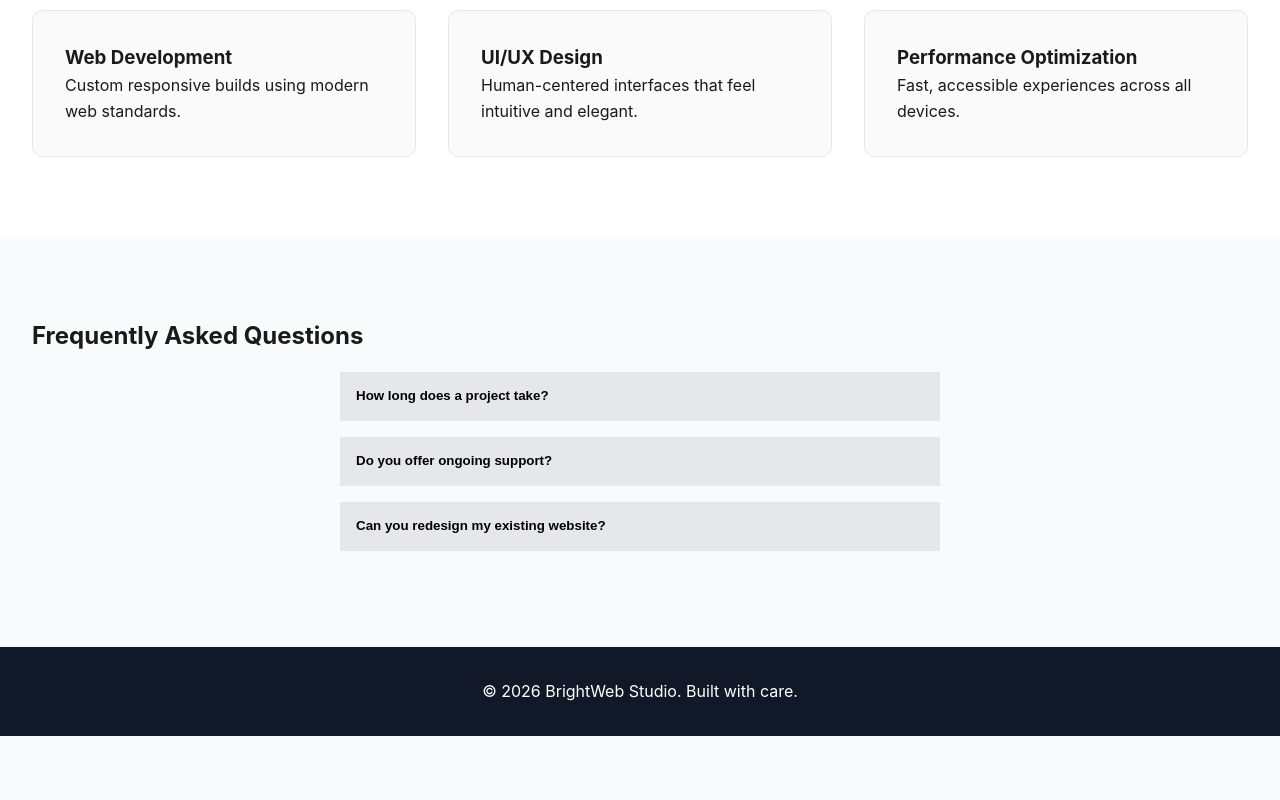
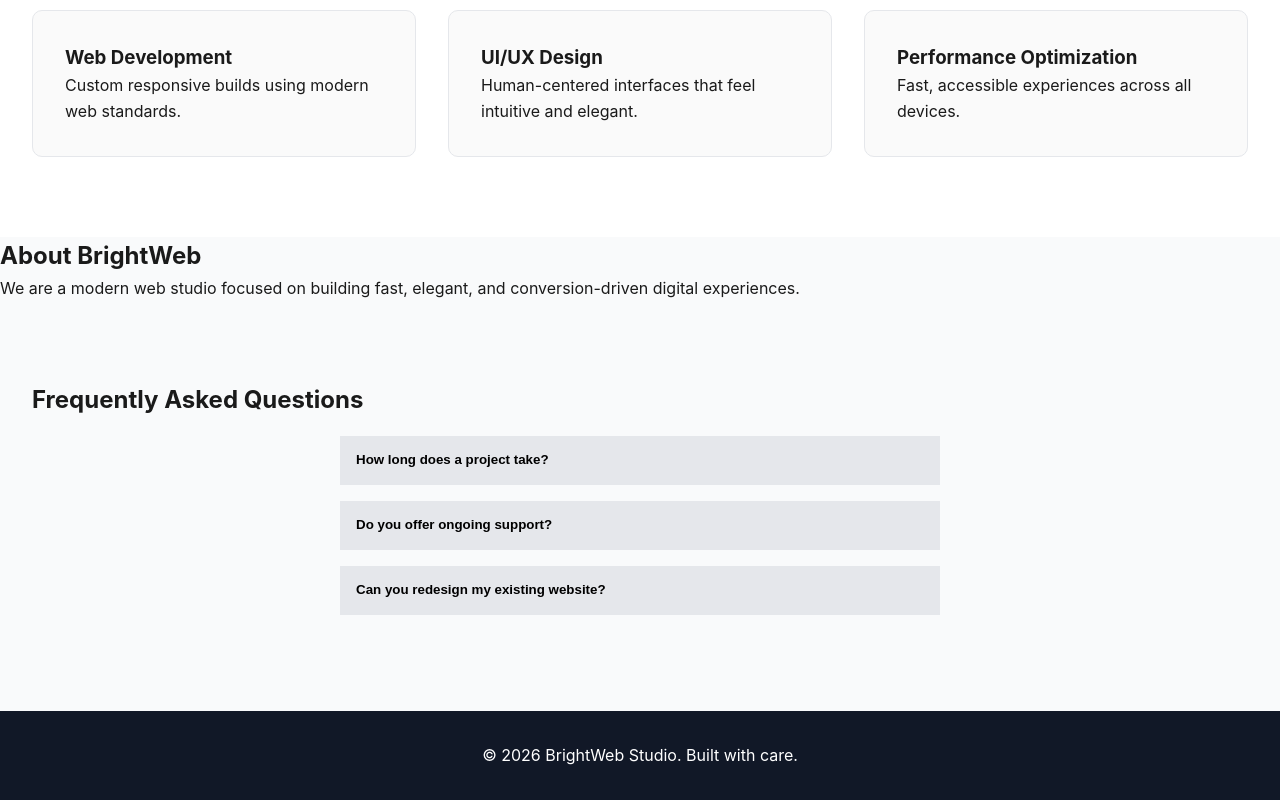
Before and after one commit to genesisazor/brightweb-studio, a plain HTML site: page index.html in a window 1280 px wide. Shown: the part 631-1431 px from the top of the page. Before the commit the page ends 1367 px from the top, so only its background shows below. Drawn offline with Linux system fonts and the light colour scheme.

Commit message:
Added section IDs

```diff
--- a/index.html
+++ b/index.html
@@ -31,7 +31,7 @@
         <button class="primary-btn">View Our Work</button>
     </section>
 
-    <section class="services">
+    <section id="services" class="services">
         <h2>Our Services</h2>
         <div class="service-grid">
             <div class="card">
@@ -49,7 +49,12 @@
         </div>
     </section>
 
-    <section class="faq">
+    <section id="about" class="about">
+    <h2>About BrightWeb</h2>
+    <p>We are a modern web studio focused on building fast, elegant, and conversion-driven digital experiences.</p>
+</section>
+
+    <section id="faq" class="faq">
         <h2>Frequently Asked Questions</h2>
 
         <div class="faq-item">
```
